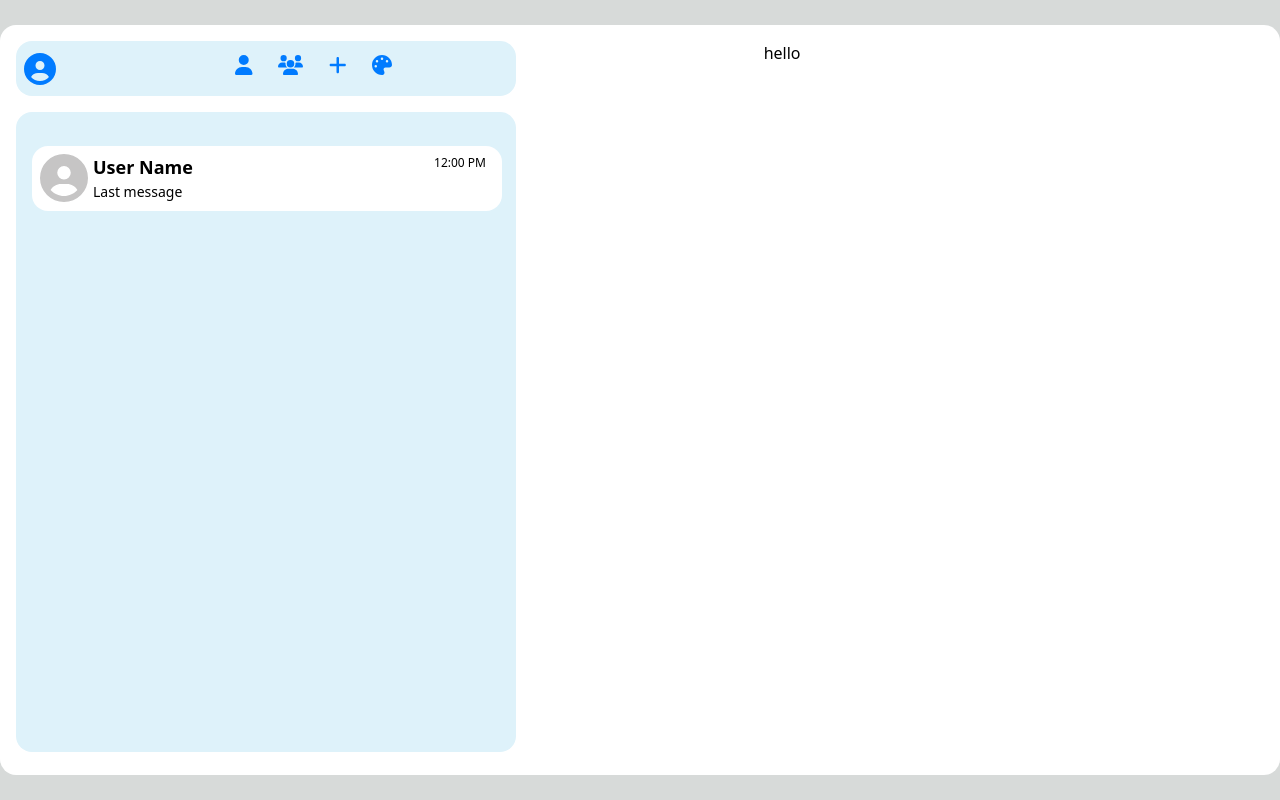
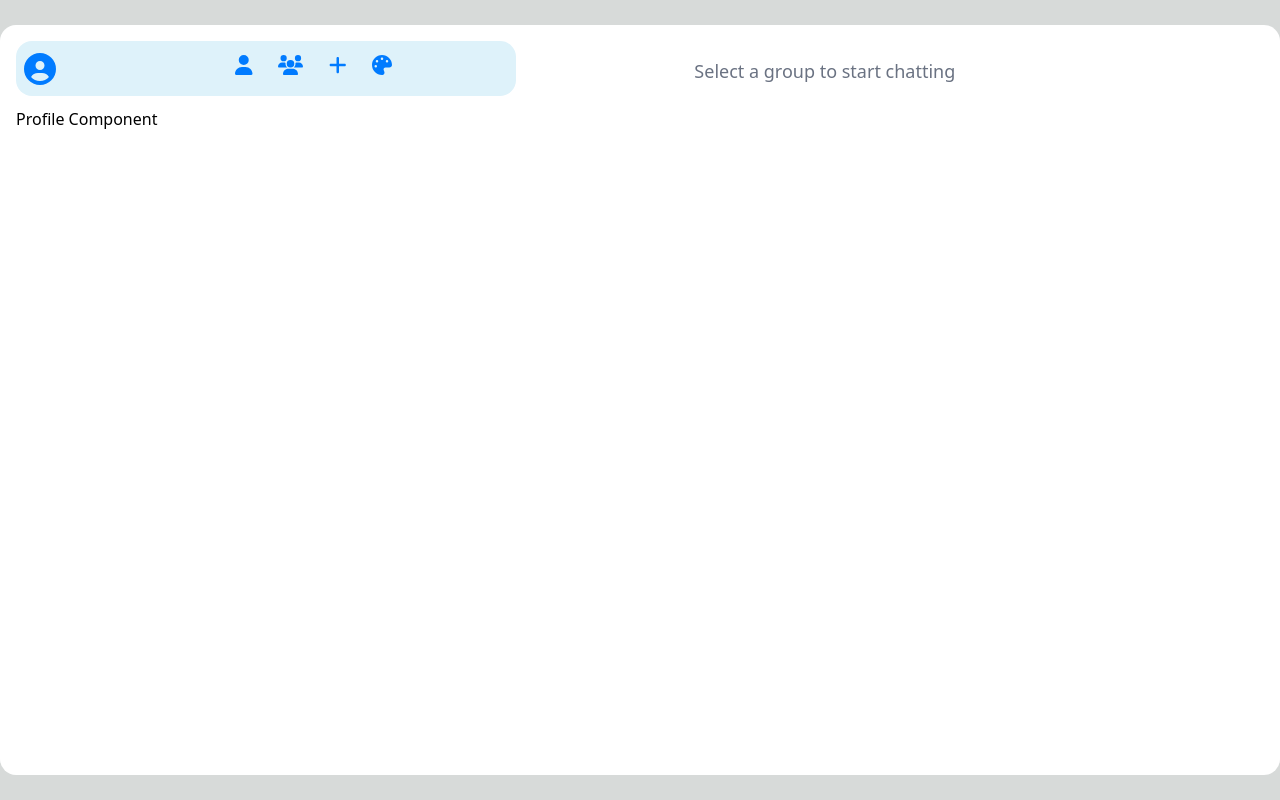
Before and after one commit to vaishnavi185/ChatApp, a Next.js app in the folder chitchat/: page /Chat in a window 1280 px wide. Built offline with nearby package versions, Linux system fonts and the light colour scheme.

Commit message:
half done

```diff
--- a/chitchat/src/components/Card.jsx
+++ b/chitchat/src/components/Card.jsx
@@ -4,7 +4,7 @@ import { faCircleUser, faUsers } from '@fortawesome/free-solid-svg-icons';
 
 export default function Card({ isGroup }) {
   return (
-    <div className='w-[470px] h-[65px] bg-[#ffffff] rounded-2xl flex ml-4 flex-row gap-x-[5px]'>
+    <div className='w-[470px] h-[65px] bg-[#d7dad9] rounded-2xl flex ml-4 flex-row gap-x-[5px] '>
       {/* User or Group Icon */}
       <div className='ml-2 mt-2'>
         <FontAwesomeIcon
--- a/chitchat/src/components/ChatScreen.jsx
+++ b/chitchat/src/components/ChatScreen.jsx
@@ -1,25 +1,48 @@
-import React from 'react';
+import React, { useState } from 'react';
 import Nav from './Nav.jsx';
-import List from './List.jsx'
-import Main from './Main.jsx'
+import List from './List.jsx';
+import Main from './Main.jsx';
+import GroupCard from './GroupCard.jsx'; // Assuming the file is named group.jsx
+
+// Dummy group data for demo purposes
+const dummyGroups = [
+  {
+    id: 1,
+    name: 'Group A',
+    lastMessage: 'Hi from Group A',
+    time: '10:00 AM',
+    messages: ['Hello A', 'How are you?']
+  },
+  {
+    id: 2,
+    name: 'Group B',
+    lastMessage: 'Hi from Group B',
+    time: '11:00 AM',
+    messages: ['Welcome to B', 'Let\'s start']
+  }
+];
 
 export default function ChatScreen() {
+  const [selectedGroup, setSelectedGroup] = useState(null);
+
   return (
     <div className='bg-[#d7dad9] bg-cover min-h-screen flex justify-center items-center'>
       <div className="grid grid-flow-col grid-rows-3 gap-4 w-full max-w-[1400px] h-[90vh] sm:h-[750px] bg-[#ffffff] rounded-2xl p-4">
-        <div className="row-span-3 ...">
-          <div className="flex flex-col ...">
+        {/* Sidebar with Nav and Group List */}
+        <div className="row-span-3">
+          <div className="flex flex-col">
             <div className='w-[500px] h-[55px] bg-[#def2fa] rounded-2xl'>
               <Nav />
             </div>
-            <div className="w-[500px] h-[640px] bg-[#def2fa] rounded-2xl mt-4  overflow-y-auto">
-  <List />
-</div>
+            <div className="overflow-y-auto mt-2">
 
+            </div>
           </div>
         </div>
-        <div className="col-span-2 row-span-2 ...">
-          <Main></Main>
+
+        {/* Main Chat Window */}
+        <div className="col-span-2 row-span-2">
+          <Main selectedGroup={selectedGroup} />
         </div>
       </div>
     </div>
--- a/chitchat/src/components/GroupCard.jsx
+++ b/chitchat/src/components/GroupCard.jsx
@@ -1,16 +1,10 @@
 import { FontAwesomeIcon } from '@fortawesome/react-fontawesome';
 import { faUsers } from '@fortawesome/free-solid-svg-icons';
 
-export default function GroupCard({ onClick }) {
-  const dummyData = {
-    name: "Team Alpha",
-    lastMessage: "Meeting starts at 3 PM",
-    time: "11:30 AM"
-  };
-
+export default function GroupCard({ onClick, dummyData }) {
   return (
     <div
-      onClick={() => onClick(dummyData)}
+      onClick={() => onClick(dummyData)} // Call parent click handler with this group data
       className='w-[470px] h-[65px] bg-[#ffffff] rounded-2xl flex ml-4 flex-row gap-x-[5px] cursor-pointer'
     >
       <div className='ml-2 mt-2'>
--- a/chitchat/src/components/Main.jsx
+++ b/chitchat/src/components/Main.jsx
@@ -1,9 +1,51 @@
-import React from 'react'
+import React, { useState, useEffect } from 'react';
 
-export default function Main() {
+export default function Main({ selectedGroup }) {
+  const [messages, setMessages] = useState([]);
+  const [input, setInput] = useState('');
+
+  useEffect(() => {
+    if (selectedGroup) {
+      setMessages(selectedGroup.messages || []);
+    }
+  }, [selectedGroup]);
+
+  const handleSend = () => {
+    if (input.trim() !== '') {
+      const newMessages = [...messages, input];
+      setMessages(newMessages);
+      setInput('');
+    }
+  };
+
+  if (!selectedGroup) {
+    return <div className="text-gray-500 text-lg p-4">Select a group to start chatting</div>;
+  }
+
   return (
-    <div>
-      hello
+    <div className="flex flex-col h-full">
+      {/* Chat messages */}
+      <div className="flex-1 overflow-y-auto p-4 bg-gray-100 rounded-lg">
+        {messages.map((message, index) => (
+          <div key={index} className="p-2 mb-2 bg-blue-500 text-white rounded-lg max-w-xs">
+            {message}
+          </div>
+        ))}
+      </div>
+
+      {/* Input box and send button */}
+      <div className="flex items-center mt-2 bg-white">
+        <input
+          type="text"
+          value={input}
+          onChange={(e) => setInput(e.target.value)}
+          placeholder="Type a message..."
+          className="flex-1 p-2 border rounded-lg outline-none"
+        />
+        <button onClick={handleSend} className="ml-2 px-4 py-2 bg-blue-500 text-white rounded-lg">
+          Send
+        </button>
+      </div>
     </div>
-  )
+  );
 }
--- a/chitchat/src/components/Nav.jsx
+++ b/chitchat/src/components/Nav.jsx
@@ -1,57 +1,105 @@
-import React from 'react';
+import React, { useState } from 'react';
 import { FontAwesomeIcon } from '@fortawesome/react-fontawesome';
 import { faCircleUser, faUser, faUsers, faPlus, faPalette } from '@fortawesome/free-solid-svg-icons';
-import Link from 'next/link'; // Import Link from next/link
+import GroupCard from './GroupCard';
+import Card from './Card';
 
 export default function Nav() {
+  const [activeComponent, setActiveComponent] = useState('profile'); // Default component
+  const handleGroupClick = (groupData) => {
+    console.log('Group clicked:', groupData);
+    // You can add additional logic here, such as navigating to a group chat
+  };
+  const dummyGroups = [
+    { id: 1, name: 'Group A', lastMessage: 'Hello!', time: '10:00 AM' },
+    { id: 2, name: 'Group B', lastMessage: 'How are you?', time: '11:15 AM' },
+  ];
+
+  // Components to render
+  const renderComponent = () => {
+    switch (activeComponent) {
+      case 'profile':
+        return <div>Profile Component</div>;
+      case 'theme':
+        return <div>Theme Component</div>;
+      case 'add':
+        return <div>Add Component</div>;
+        case 'groups':
           return (
+            <div className="flex flex-col gap-2">
+              {dummyGroups.map((group) => (
+                <GroupCard
+                  key={group.id}
+                  dummyData={group}
+                  onClick={handleGroupClick}
+                />
+              ))}
+            </div>
+          );
+
+      case 'user':
+        return <div><Card></Card></div>;
+      default:
+        return <div>Profile Component</div>;
+    }
+  };
+
+  return (
+    <div>
+      {/* Navbar */}
       <div className="flex flex-row gap-[14vw]">
         <div className="ml-2 mt-3">
-        <Link href="/profile"> {/* Route for Profile */}
+          <button onClick={() => setActiveComponent('profile')}> {/* Set active component */}
             <FontAwesomeIcon
               icon={faCircleUser}
               size="2x"
-            style={{ color: "#007bff" }} // Consistent blue color
+              style={{ color: "#007bff" }}
             />
-        </Link>
+          </button>
         </div>
         <div className="flex flex-row-reverse gap-[2vw] mr-2 mt-3">
           <div>
-          <Link href="/theme"> {/* Route for Theme */}
+            <button onClick={() => setActiveComponent('theme')}>
               <FontAwesomeIcon
                 icon={faPalette}
                 size="lg"
                 style={{ color: "#007bff" }}
               />
-          </Link>
+            </button>
           </div>
           <div>
-          <Link href="/add"> {/* Route for Add */}
+            <button onClick={() => setActiveComponent('add')}>
               <FontAwesomeIcon
                 icon={faPlus}
                 size="lg"
                 style={{ color: "#007bff" }}
               />
-          </Link>
+            </button>
           </div>
           <div>
-          <Link href="/groups"> {/* Route for Groups */}
+            <button onClick={() => setActiveComponent('groups')}>
               <FontAwesomeIcon
                 icon={faUsers}
                 size="lg"
                 style={{ color: "#007bff" }}
               />
-          </Link>
+            </button>
           </div>
           <div>
-          <Link href="/Card"> {/* Route for User */}
+            <button onClick={() => setActiveComponent('user')}>
               <FontAwesomeIcon
                 icon={faUser}
                 size="lg"
                 style={{ color: "#007bff" }}
               />
-          </Link>
+            </button>
           </div>
+        </div>
+      </div>
+
+      {/* Render the active component */}
+      <div className="mt-5">
+        {renderComponent()}
       </div>
     </div>
   );
--- /dev/null
+++ b/chitchat/src/components/Theme.jsx
@@ -0,0 +1,42 @@
+import React, { useState } from 'react';
+
+export default function Theme() {
+  const [theme, setTheme] = useState('light'); // Default theme is light
+
+  const handleThemeChange = (event) => {
+    const selectedTheme = event.target.value;
+    setTheme(selectedTheme);
+
+    // Apply the theme to the body
+    document.body.style.backgroundColor = selectedTheme === 'dark' ? '#333' : '#fff';
+    document.body.style.color = selectedTheme === 'dark' ? '#fff' : '#000';
+  };
+
+  return (
+    <div>
+      <h2>Choose Theme</h2>
+      <div>
+        <label>
+          <input
+            type="radio"
+            value="light"
+            checked={theme === 'light'}
+            onChange={handleThemeChange}
+          />
+          Light
+        </label>
+      </div>
+      <div>
+        <label>
+          <input
+            type="radio"
+            value="dark"
+            checked={theme === 'dark'}
+            onChange={handleThemeChange}
+          />
+          Dark
+        </label>
+      </div>
+    </div>
+  );
+}
```
Lines whose indentation alone changed are shown as unchanged.
